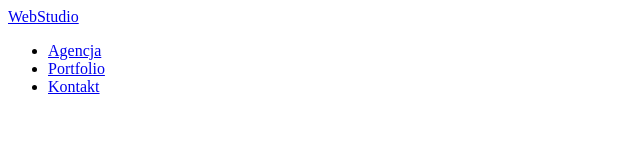
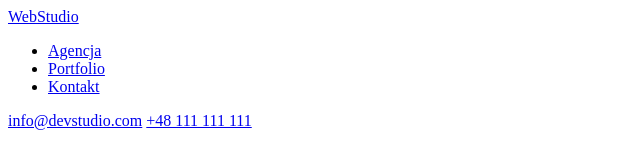
Before and after one commit to tomcek2/goit-markup-hw-01, a plain HTML site: page index.html in a window 1280 px wide. Shown: the whole page, without its empty margins (0-640 px from the left). Drawn offline with Linux system fonts and the light colour scheme.

Commit message:
sekcja kontakt

```diff
--- a/index.html
+++ b/index.html
@@ -16,6 +16,8 @@
         <li><a href="#">Kontakt</a></li>
       </ul>
     </nav>
+    <a href="mailto:info@devstudio.com">info@devstudio.com</a>
+    <a href="tel:+48111111111">+48 111 111 111</a>
   </header>
   <main></main>
   <footer></footer>
```
